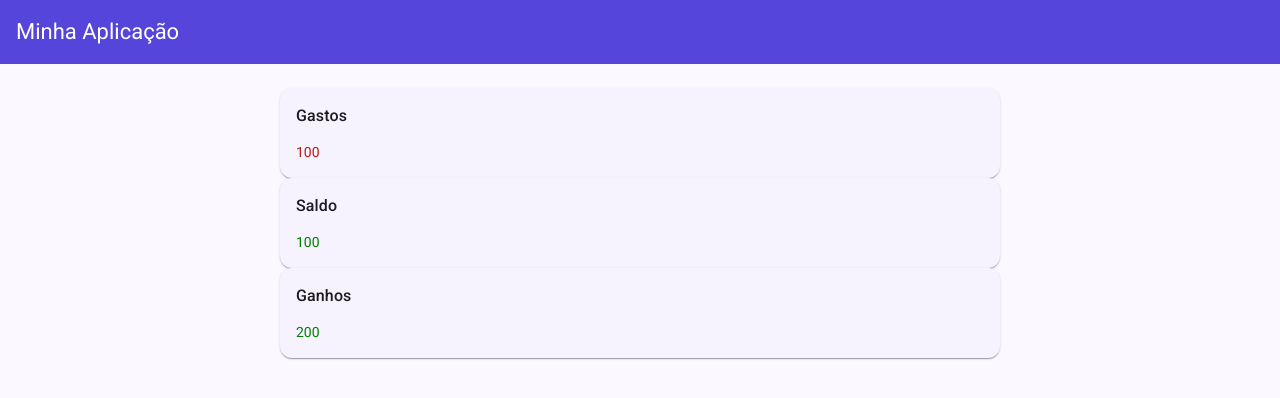
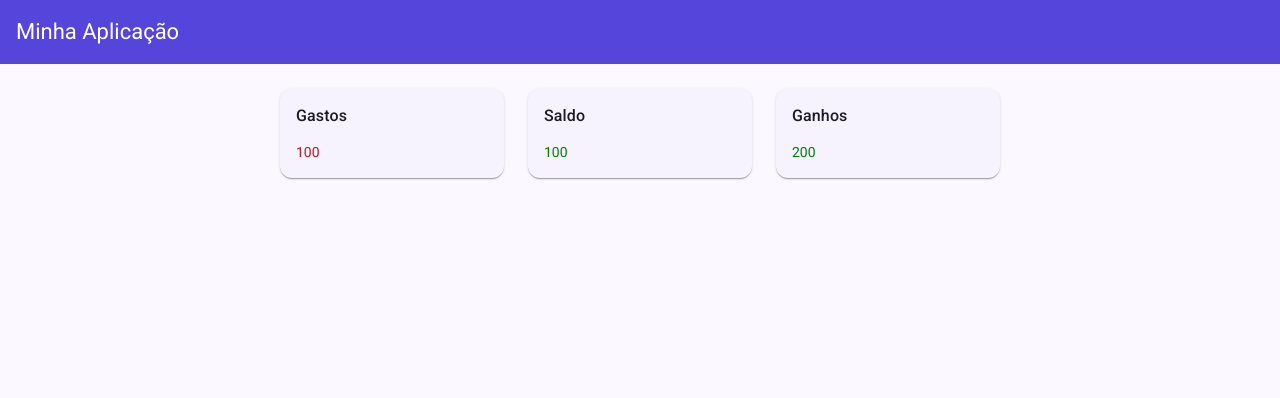
Before and after one commit to alcirmonteiro/gerenciador-financeiro, an Angular app: page / in a window 1280 px wide. Shown: the top 398 px of the page. Built offline with nearby package versions, Linux system fonts and the light colour scheme.

Commit message:
feat: reestruturação do BalanceCard dentro do componente Balance

```diff
--- /dev/null
+++ b/src/app/features/home/components/balance/balance.html
@@ -0,0 +1,5 @@
+<app-balance-card class="card" [type]="'outcome'" [label]="'Gastos'" [value]="100"></app-balance-card>
+
+<app-balance-card class="card" [type]="'balance'" [label]="'Saldo'" [value]="100"></app-balance-card>
+
+<app-balance-card class="card" [type]="'income'" [label]="'Ganhos'" [value]="200"></app-balance-card>
--- /dev/null
+++ b/src/app/features/home/components/balance/balance.scss
@@ -0,0 +1,8 @@
+:host {
+  display: flex;
+  gap: 24px;
+
+  .card {
+    flex: 1;
+  }
+}
--- a/src/app/features/home/home.html
+++ b/src/app/features/home/home.html
@@ -1,5 +1 @@
-<app-balance-card [type]="'outcome'" [label]="'Gastos'" [value]="100"></app-balance-card>
-
-<app-balance-card [type]="'balance'" [label]="'Saldo'" [value]="100"></app-balance-card>
-
-<app-balance-card [type]="'income'" [label]="'Ganhos'" [value]="200"></app-balance-card>
+<app-balance></app-balance>
--- a/src/app/features/home/home.ts
+++ b/src/app/features/home/home.ts
@@ -1,9 +1,9 @@
 import { Component } from '@angular/core';
-import { BalanceCard } from './components/balance-card/balance-card';
+import { Balance } from './components/balance/balance';
 
 @Component({
   selector: 'app-home',
-  imports: [BalanceCard],
+  imports: [Balance],
   templateUrl: './home.html',
   styleUrl: './home.scss',
 })
```
Also changed, not shown: src/app/features/home/components/balance/balance.ts (added, +12 -0 lines), src/app/features/home/components/balance/components/balance-card/balance-card.html (renamed from src/app/features/home/components/balance-card/balance-card.html), src/app/features/home/components/balance/components/balance-card/balance-card.scss (renamed from src/app/features/home/components/balance-card/balance-card.scss), src/app/features/home/components/balance/components/balance-card/balance-card.ts (renamed from src/app/features/home/components/balance-card/balance-card.ts).
